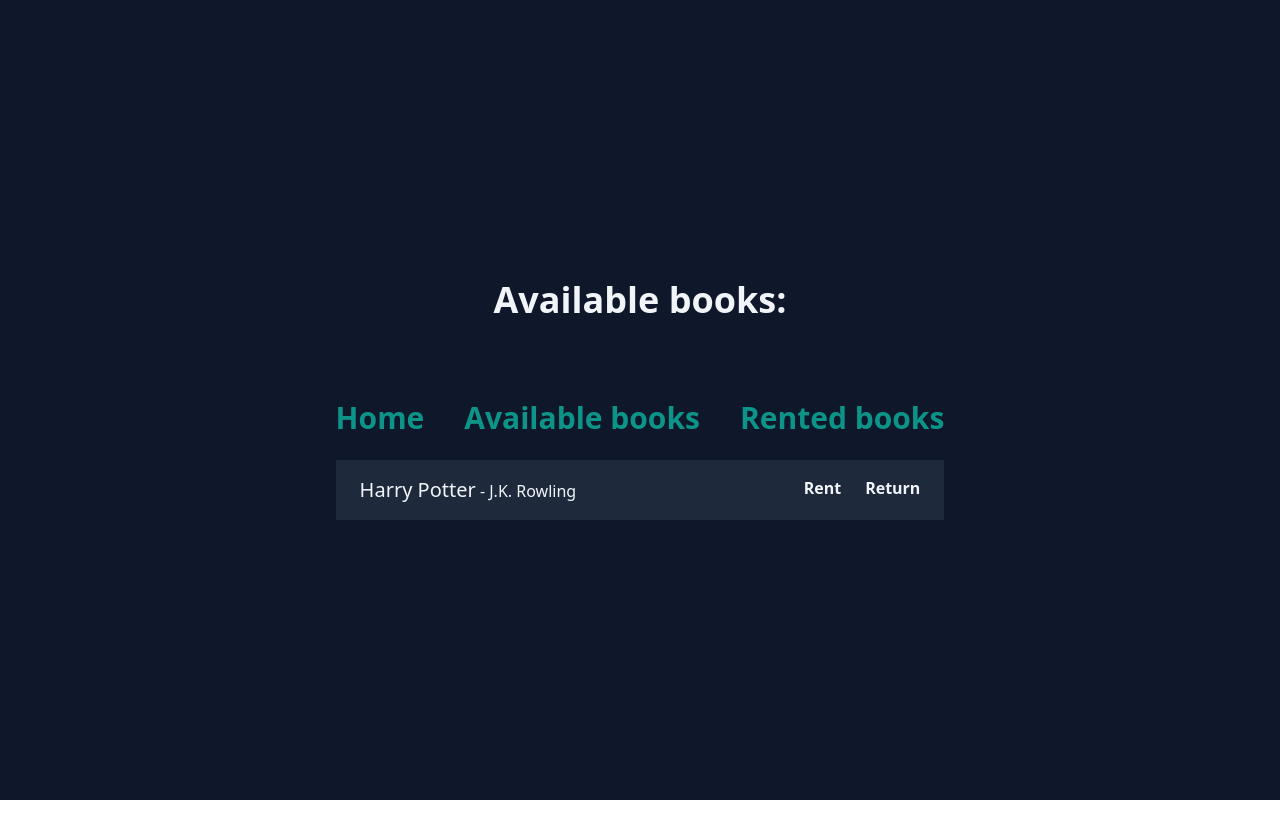
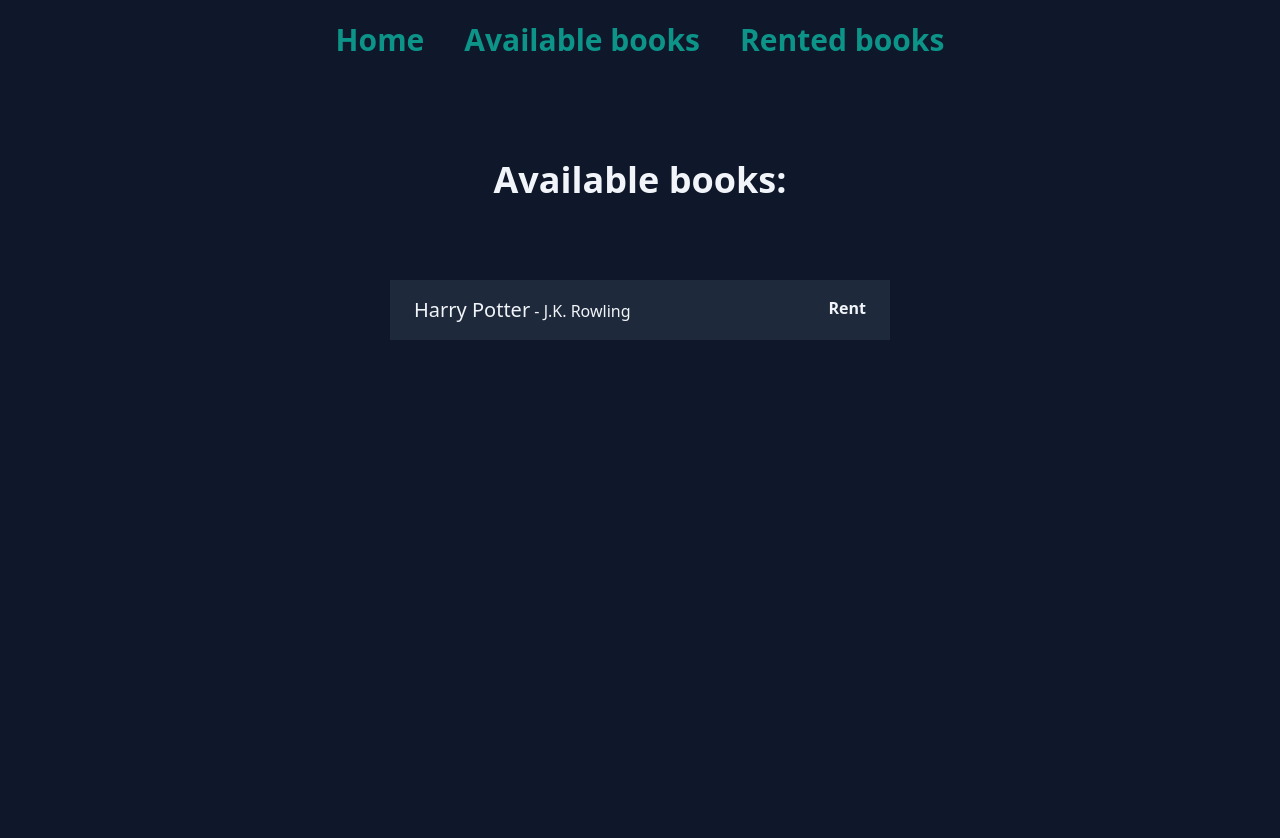
Before and after one commit to antonjanzon95/Library-App, a Next.js app: page /AvailableBooks in a window 1280 px wide. Shown: the top 838 px of the page. Before the commit the page ends 800 px from the top, so only its background shows below. Built offline with nearby package versions, Linux system fonts and the light colour scheme.

Commit message:
added uuid, rm unecessary files, styling

```diff
--- a/package.json
+++ b/package.json
@@ -13,7 +13,8 @@
     "eslint-config-next": "13.2.3",
     "next": "13.2.3",
     "react": "18.2.0",
-    "react-dom": "18.2.0"
+    "react-dom": "18.2.0",
+    "uuid": "^9.0.0"
   },
   "devDependencies": {
     "autoprefixer": "^10.4.13",
--- a/pages/AvailableBooks.js
+++ b/pages/AvailableBooks.js
@@ -17,15 +17,15 @@ const AvailableBooks = () => {
       }
     };
     fetchBooks();
-  }, []);
+  }, [availableBooks]);
 
   return (
     <>
-      <section className="bg-slate-900 text-slate-100 flex flex-col justify-center items-center min-h-screen gap-20">
+      <Navigation />
+      <section className="bg-slate-900 text-slate-100 flex flex-col items-center min-h-screen gap-20">
         <Heading title={"Available books:"} />
-        <div className="flex flex-col gap-6">
-          <Navigation />
-          <BooksRenderer books={availableBooks} isReturnButtonDisabled={true} />
+        <div className="flex flex-col gap-6 min-w-[500px]">
+          <BooksRenderer books={availableBooks} />
         </div>
       </section>
     </>
--- a/pages/RentedBooks.js
+++ b/pages/RentedBooks.js
@@ -17,14 +17,14 @@ const RentedBooks = () => {
       }
     };
     fetchBooks();
-  }, []);
+  }, [rentedBooks]);
 
   return (
     <>
-      <section className="bg-slate-900 text-slate-100 flex flex-col justify-center items-center min-h-screen gap-20">
+      <Navigation />
+      <section className="bg-slate-900 text-slate-100 flex flex-col items-center min-h-screen gap-20">
         <Heading title={"Rented books:"} />
-        <div className="flex flex-col gap-6">
-          <Navigation />
+        <div className="flex flex-col gap-6 min-w-[500px]">
           <BooksRenderer books={rentedBooks} isRentButtonDisabled={true} />
         </div>
       </section>
--- a/pages/api/books.js
+++ b/pages/api/books.js
@@ -1,20 +1,12 @@
+import { v4 as uuidv4 } from "uuid";
+
 export let availableBooks = [
-  { id: 0, name: "Harry Potter", author: "J.K. Rowling" },
+  { id: uuidv4(), name: "Harry Potter", author: "J.K. Rowling" },
 ];
 
 export let rentedBooks = [
-  { id: 0, name: "Harry Potter 2", author: "J.K. Rowling" },
+  { id: uuidv4(), name: "Harry Potter 2", author: "J.K. Rowling" },
 ];
-
-export const rentBook = (bookToRent) => {
-  availableBooks = availableBooks.filter((book) => book.id !== bookToRent.id);
-  rentedBooks.push(bookToRent);
-};
-
-export const returnBook = (bookToReturn) => {
-  rentedBooks = rentedBooks.filter((book) => book.id !== bookToReturn.id);
-  availableBooks.push(bookToReturn);
-};
 
 export default function handler(req, res) {
   const { method, body } = req;
@@ -24,16 +16,14 @@ export default function handler(req, res) {
       if (method === "POST") {
         const { name, author } = body;
         const newBook = {
-          id: availableBooks.length + 1,
+          id: uuidv4(),
           name: name,
           author: author,
         };
         availableBooks.push(newBook);
-        console.log("funkar");
         res.status(200).json({ success: true, message: "Book added" });
       } else if (method === "GET") {
         res.status(200).json(availableBooks);
-        console.log("funkar");
       } else {
         res.status(405).json({ success: false, message: "Error adding book" });
       }
@@ -41,9 +31,9 @@ export default function handler(req, res) {
 
     case "rent-book":
       if (method === "POST") {
-        const { name, author } = body;
-        const bookToRent = { id: rentedBooks.length + 1, name, author };
-        rentBook(bookToRent);
+        const bookToRent = body;
+        availableBooks = availableBooks.filter((book) => book.id !== body.id);
+        rentedBooks.push(bookToRent);
         res.status(200).json({ success: true, message: "Book rented" });
       } else if (method === "GET") {
         res.status(200).json(rentedBooks);
@@ -54,18 +44,16 @@ export default function handler(req, res) {
 
     case "return-book":
       if (method === "POST") {
-        const { name, author } = body;
-        const bookToReturn = {
-          id: availableBooks.length + 1,
-          name: name,
-          author: author,
-        };
-        returnBook(bookToReturn);
-        res.status(200).json({ success: true, message: "Book added" });
+        const bookToReturn = body;
+        rentedBooks = rentedBooks.filter((book) => book.id !== body.id);
+        availableBooks.push(bookToReturn);
+        res.status(200).json({ success: true, message: "Book returned" });
       } else if (method === "GET") {
         res.status(200).json(availableBooks);
       } else {
-        res.status(405).json({ success: false, message: "Error adding book" });
+        res
+          .status(405)
+          .json({ success: false, message: "Error returning book" });
       }
       break;
   }
--- a/pages/api/hej.js
+++ /dev/null
@@ -1,18 +0,0 @@
-export default function handler(req, res) {
-  const { method } = req;
-
-  switch (req.url) {
-    case "/api/hej":
-      if (method === "GET") {
-        console.log("hej");
-        res.status(200).send("Hello World");
-      }
-      break;
-
-    case "/api/hej/bye":
-      if (method === "GET") {
-        res.status(200).send("Bye World");
-      }
-      break;
-  }
-}
--- a/pages/api/hello.js
+++ /dev/null
@@ -1,5 +0,0 @@
-// Next.js API route support: https://nextjs.org/docs/api-routes/introduction
-
-export default function handler(req, res) {
-  res.status(200).json({ name: 'John Doe' })
-}
--- a/pages/components/BooksRenderer.jsx
+++ b/pages/components/BooksRenderer.jsx
@@ -1,11 +1,38 @@
 import React from "react";
-import { rentBook, returnBook } from "../api/books.js";
 
-const BooksRenderer = ({
-  books,
-  isRentButtonDisabled,
-  isReturnButtonDisabled,
-}) => {
+const BooksRenderer = ({ books, isRentButtonDisabled }) => {
+  const rentBook = async (bookToRent) => {
+    try {
+      const response = await fetch("/api/books?path=rent-book", {
+        method: "POST",
+        headers: {
+          "Content-Type": "application/json",
+        },
+        body: JSON.stringify(bookToRent),
+      });
+      const data = await response.json();
+      console.log(data);
+    } catch (error) {
+      console.error(error);
+    }
+  };
+
+  const returnBook = async (bookToReturn) => {
+    try {
+      const response = await fetch("/api/books?path=return-book", {
+        method: "POST",
+        headers: {
+          "Content-Type": "application/json",
+        },
+        body: JSON.stringify(bookToReturn),
+      });
+      const data = await response.json();
+      console.log(data);
+    } catch (error) {
+      console.error(error);
+    }
+  };
+
   if (books.length > 0) {
     return (
       <ul className="flex flex-col gap-8 bg-slate-800 px-6 py-4">
@@ -16,20 +43,15 @@ const BooksRenderer = ({
                 <span className="text-xl">{book.name}</span> - {book.author}
               </div>
               <div className="font-bold">
-                <button
-                  className="ml-6"
-                  onClick={() => rentBook(book)}
-                  disabled={isRentButtonDisabled}
-                >
-                  Rent
-                </button>
-                <button
-                  className="ml-6"
-                  onClick={() => returnBook(book)}
-                  disabled={isReturnButtonDisabled}
-                >
-                  Return
-                </button>
+                {isRentButtonDisabled ? (
+                  <button className="ml-6" onClick={() => returnBook(book)}>
+                    Return
+                  </button>
+                ) : (
+                  <button className="ml-6" onClick={() => rentBook(book)}>
+                    Rent
+                  </button>
+                )}
               </div>
             </li>
           );
--- a/pages/components/Heading.jsx
+++ b/pages/components/Heading.jsx
@@ -3,7 +3,7 @@ import React from "react";
 const Heading = ({ title }) => {
   return (
     <>
-      <h1 className="font-extrabold text-4xl">{title}</h1>
+      <h1 className="font-extrabold text-4xl mt-20">{title}</h1>
     </>
   );
 };
--- a/pages/components/Navigation.jsx
+++ b/pages/components/Navigation.jsx
@@ -4,8 +4,8 @@ import Link from "next/link";
 const Navigation = () => {
   return (
     <>
-      <nav className="min-w-screen flex justify-center items-center text-3xl text-teal-600 font-semibold">
-        <ul className="flex gap-10">
+      <nav className="w-screen flex justify-center items-center text-3xl text-teal-600 font-semibold h-20 bg-slate-900">
+        <ul className="flex gap-10 mx-auto">
           <li className="hover:text-blue-600">
             <Link href="/">Home</Link>
           </li>
--- a/pages/index.js
+++ b/pages/index.js
@@ -15,12 +15,10 @@ export default function Home({ results }) {
         <meta name="viewport" content="width=device-width, initial-scale=1" />
         <link rel="icon" href="/favicon.ico" />
       </Head>
-      <main className="bg-slate-900 text-slate-100 flex flex-col justify-center items-center min-h-screen gap-20">
+      <Navigation />
+      <main className="bg-slate-900 text-slate-100 flex flex-col items-center min-h-screen">
         <Heading title={"Welcome to the library!"} />
-        <div>
-          <Navigation />
-          <RentForm />
-        </div>
+        <RentForm />
       </main>
     </>
   );
```
Also changed, not shown: 1 other file (tests, documents, lock files or other folders).
